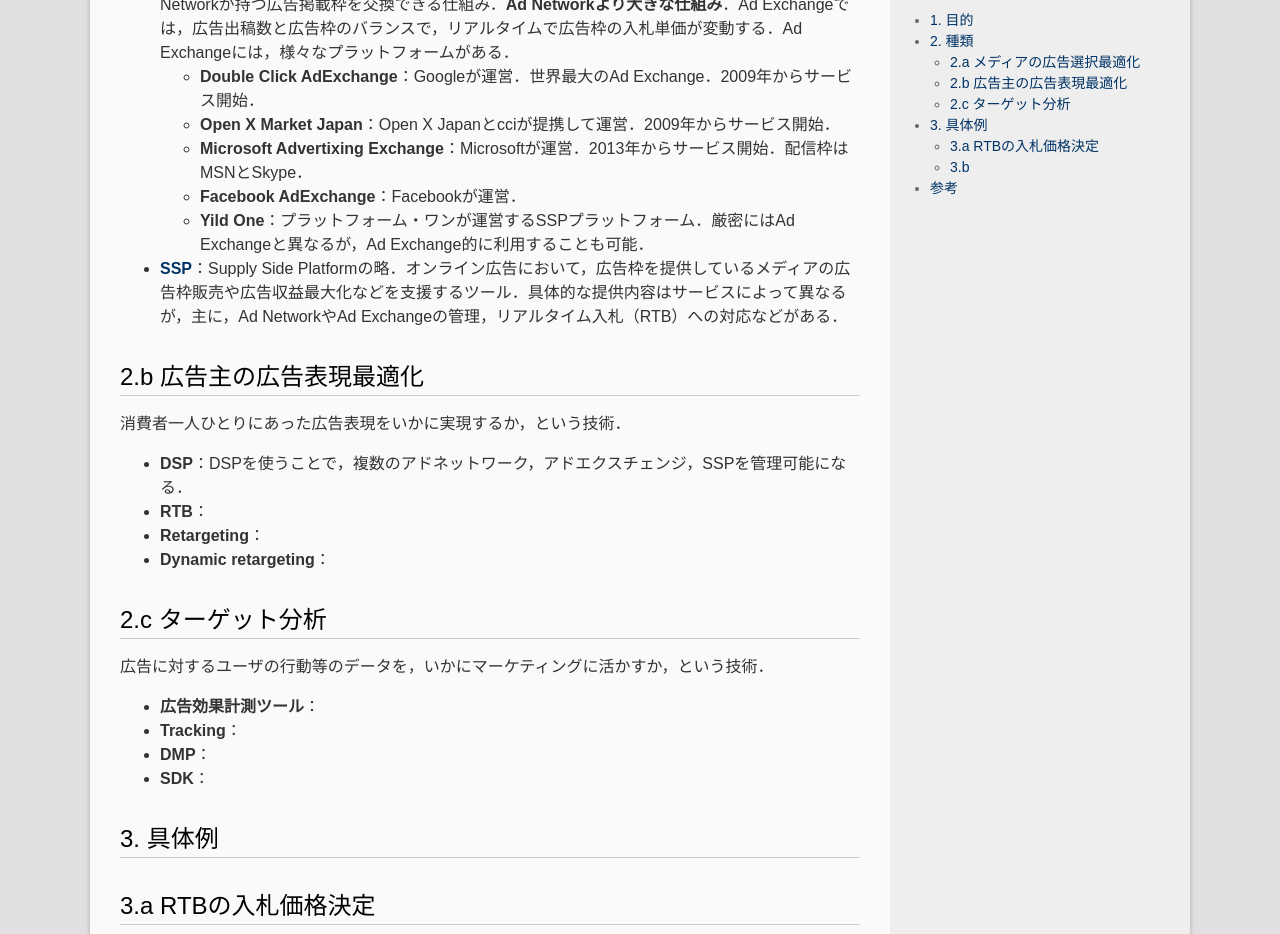
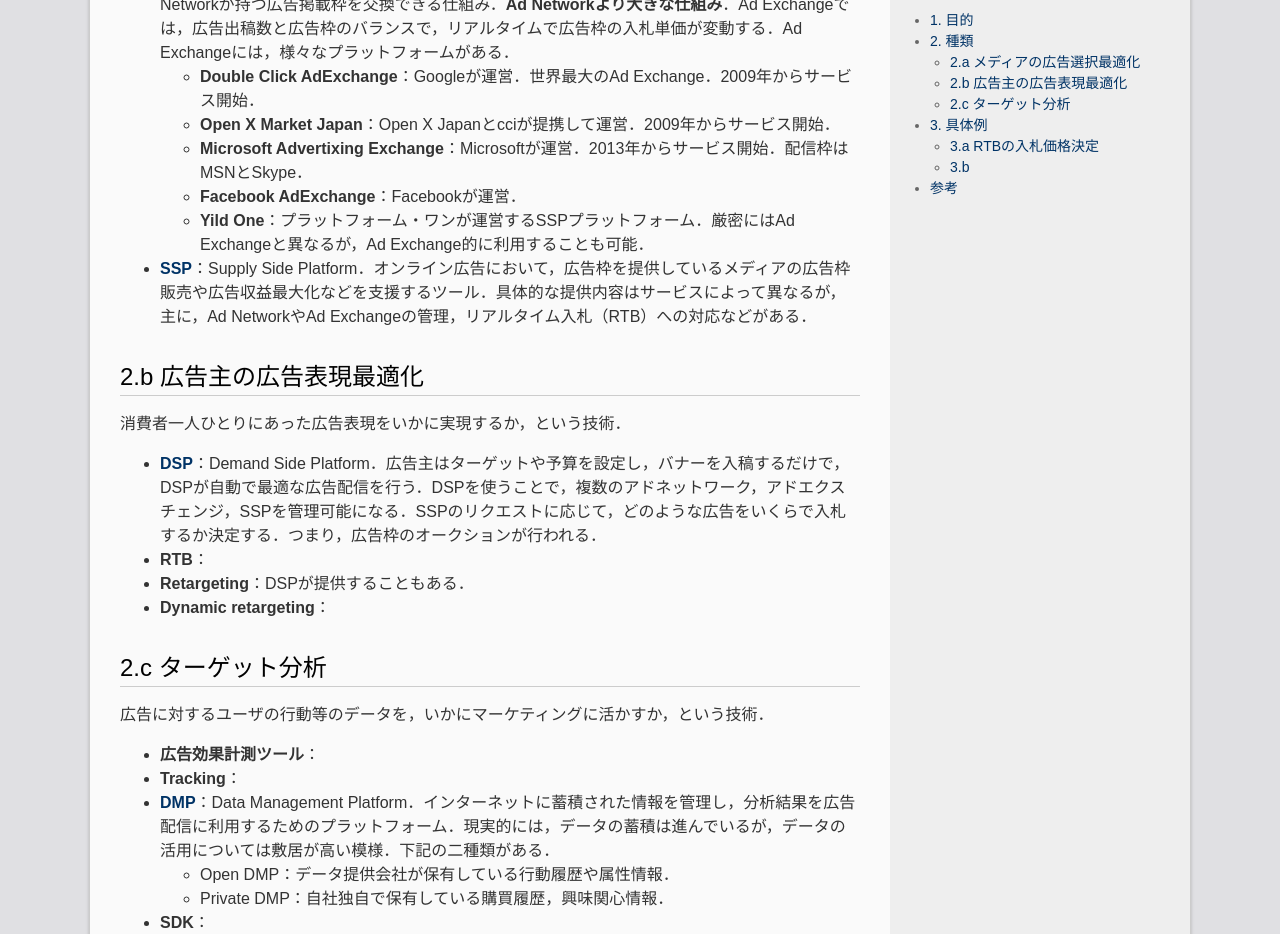
Before and after one commit to madoreenu/haltaro.github.io, a Jekyll site: the page built from _posts/2017-08-08-introduction-to-ad-tech.md, in a window 1280 px wide and 1400 px high, scrolled down 1402 px. Shown: the top 934 px of the window. Built offline with Jekyll 4.4.1, drawn with Linux system fonts in a browser that asks for light colours; some of the changed text lies outside the part shown; grey boxes are pictures that could not be loaded.

Commit message:
Update a post

```diff
--- a/_posts/2017-08-08-introduction-to-ad-tech.md
+++ b/_posts/2017-08-08-introduction-to-ad-tech.md
@@ -32,15 +32,15 @@ categories:
     * **Microsoft Advertixing Exchange**：Microsoftが運営．2013年からサービス開始．配信枠はMSNとSkype．
     * **Facebook AdExchange**：Facebookが運営．
     * **Yild One**：プラットフォーム・ワンが運営するSSPプラットフォーム．厳密にはAd Exchangeと異なるが，Ad Exchange的に利用することも可能．
-* [**SSP**](https://smmlab.jp/?p=30268)：Supply Side Platformの略．オンライン広告において，広告枠を提供しているメディアの広告枠販売や広告収益最大化などを支援するツール．具体的な提供内容はサービスによって異なるが，主に，Ad NetworkやAd Exchangeの管理，リアルタイム入札（RTB）への対応などがある．
+* [**SSP**](https://smmlab.jp/?p=30268)：Supply Side Platform．オンライン広告において，広告枠を提供しているメディアの広告枠販売や広告収益最大化などを支援するツール．具体的な提供内容はサービスによって異なるが，主に，Ad NetworkやAd Exchangeの管理，リアルタイム入札（RTB）への対応などがある．
 
 ## 2.b 広告主の広告表現最適化
 
 消費者一人ひとりにあった広告表現をいかに実現するか，という技術．
 
-* **DSP**：DSPを使うことで，複数のアドネットワーク，アドエクスチェンジ，SSPを管理可能になる．
+* [**DSP**](https://webbu.jp/dsp_mechanism-276)：Demand Side Platform．広告主はターゲットや予算を設定し，バナーを入稿するだけで，DSPが自動で最適な広告配信を行う．DSPを使うことで，複数のアドネットワーク，アドエクスチェンジ，SSPを管理可能になる．SSPのリクエストに応じて，どのような広告をいくらで入札するか決定する．つまり，広告枠のオークションが行われる．
 * **RTB**：
-* **Retargeting**：
+* **Retargeting**：DSPが提供することもある．
 * **Dynamic retargeting**：
 
 ## 2.c ターゲット分析
@@ -49,7 +49,9 @@ categories:
 
 * **広告効果計測ツール**：
 * **Tracking**：
-* **DMP**：
+* [**DMP**](https://dmlab.jp/adtech/dmp.html)：Data Management Platform．インターネットに蓄積された情報を管理し，分析結果を広告配信に利用するためのプラットフォーム．現実的には，データの蓄積は進んでいるが，データの活用については敷居が高い模様．下記の二種類がある．
+    * Open DMP：データ提供会社が保有している行動履歴や属性情報．
+    * Private DMP：自社独自で保有している購買履歴，興味関心情報．
 * **SDK**：
 
 # 3. 具体例
@@ -65,6 +67,8 @@ categories:
 * [CyberAgent，日本一やさしいアドテク教室](https://www.cyberagent.co.jp/ir/personal/adtech/)：用語まとめもある．
 * [SATORI, Ad Network（アドネットワーク）とは？を初心者にも分かりやすく解説します](https://satori.marketing/marketing-blog/ad-technology/ad-network/)：Ad Networkについて．
 * [SATORI，Ad Exchange（アドエクスチェンジ）とは？を初心者にも分かりやすく解説します](https://satori.marketing/marketing-blog/ad-technology/ad-exchange/)：Ad Exchangeについて．
+* [ウェブ部，【2017年6月更新】5分で完璧に理解できる！DSPの仕組みと新しい手法](【2017年6月更新】5分で完璧に理解できる！DSPの仕組みと新しい手法)：DSPについて．
+* [Digital Marketing Lab，DMP（データマネジメントプラットフォーム）の仕組みと特徴](https://dmlab.jp/adtech/dmp.html)：DMPについて．
 * [Qiita，広告と機械学習](http://qiita.com/fukkyy/items/b2d37b4797516d72225a)：2013年の記事だが，わかりやすい．
 * [舘野啓，アドテクにおける機械学習技術](https://www.slideshare.net/ttpooh/tokyo-data-night-tokyodn)：数式がわかりやすい．
 * [TechCrunch，Advertising Tech](https://techcrunch.com/advertising-tech/)：アドテク関連の最新ニュース．
```
Also changed, not shown: 4 other files.
